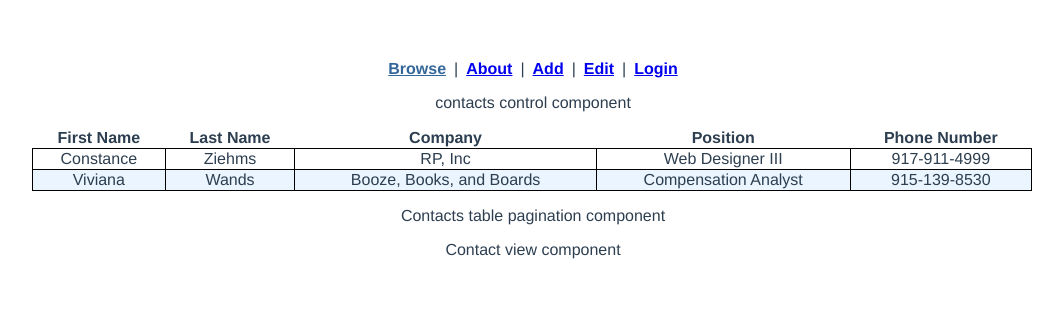
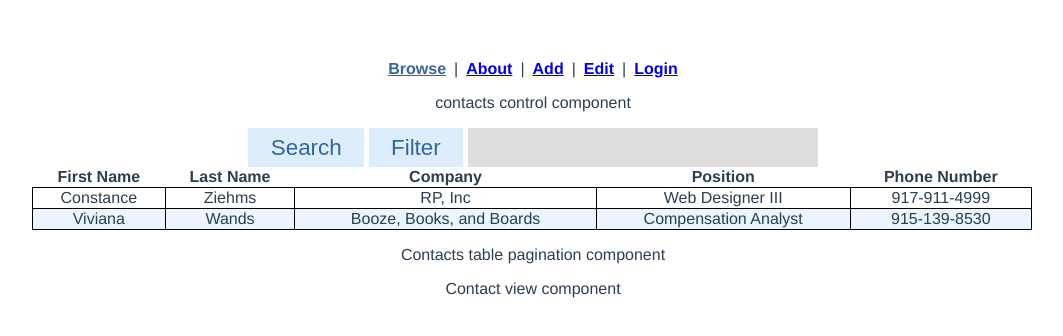
Before and after one commit to egomadking/contact-list, a Vue app: page / in a window 1280 px wide. Shown: the top 336 px of the page, without its empty margins (107-1170 px from the left). Built offline with nearby package versions, Linux system fonts and the light colour scheme.

Commit message:
initial rough static template

```diff
--- a/src/components/SearchAndSort.vue
+++ b/src/components/SearchAndSort.vue
@@ -1,9 +1,62 @@
 <template>
-  <div></div>
+  <div class="search-sort-container">
+    <button id="search" v-on:click="toggleSearch()">Search</button>
+    <button id="filter" v-on:click="toggleFilter()">Filter</button>
+    <input type="text" v-if="searchActive" />
+    <select name="directorate" v-else>
+      <option
+        v-for="option in filterOptions"
+        v-bind:value="option.value"
+        v-bind:key="option.id"
+      >{{ option.text }}</option>
+    </select>
+  </div>
 </template>
 
 <script>
-export default {};
+export default {
+  data() {
+    return {
+      searchActive: true,
+      filterOptions: [
+        { text: 'Finance', val: 'Finance', id: 0 },
+        { text: 'Legal', val: 'Legal', id: 1 },
+        { text: 'Human Resources', val: 'Human Resources', id: 2 },
+        { text: 'Marketing', val: 'Marketing', id: 3 }
+      ]
+    };
+  },
+  methods: {
+    toggleSearch: function() {
+      this.searchActive = true;
+      console.log('hey');
+    },
+    toggleFilter: function() {
+      this.searchActive = false;
+      console.log('heyo');
+    }
+  }
+};
 </script>
 
-<style lang="scss" scoped></style>
+<style lang="scss" scoped>
+.search-sort-container {
+  display: flex;
+  justify-content: center;
+}
+
+#search,
+#filter {
+  background-color: #deedfc;
+  color: #336699;
+  font-size: 1.4em;
+  padding: 0.3em 1em;
+  border: none;
+  margin-right: 0.2em;
+}
+
+select,
+input {
+  width: 350px;
+}
+</style>
```
